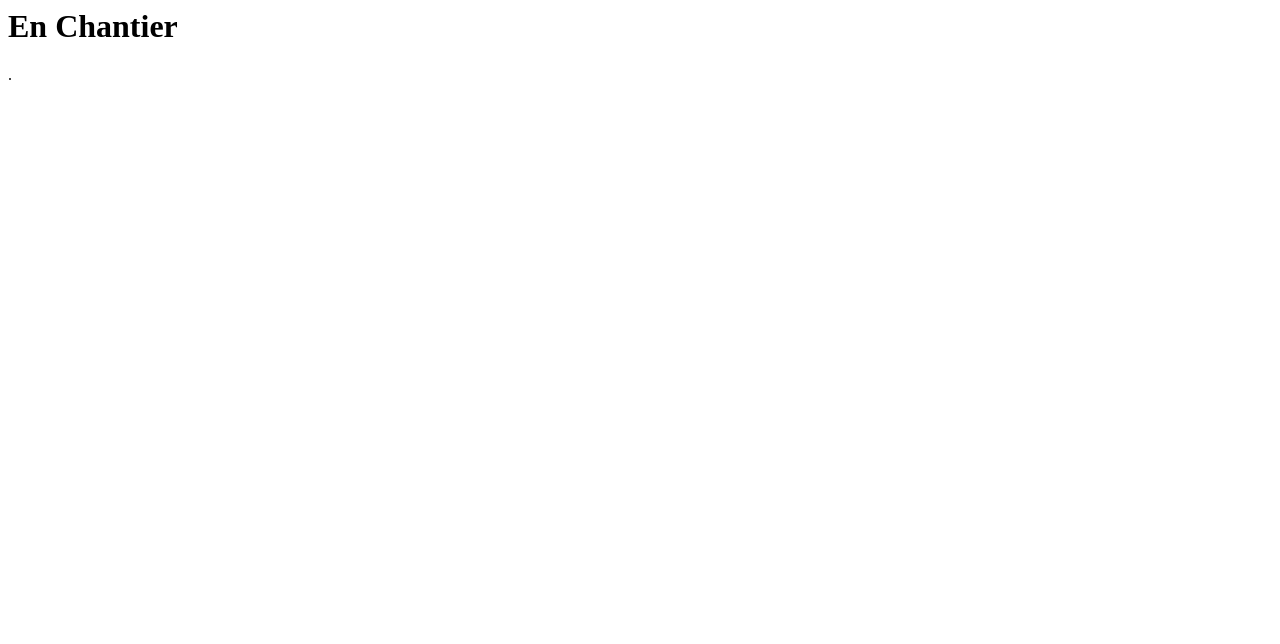
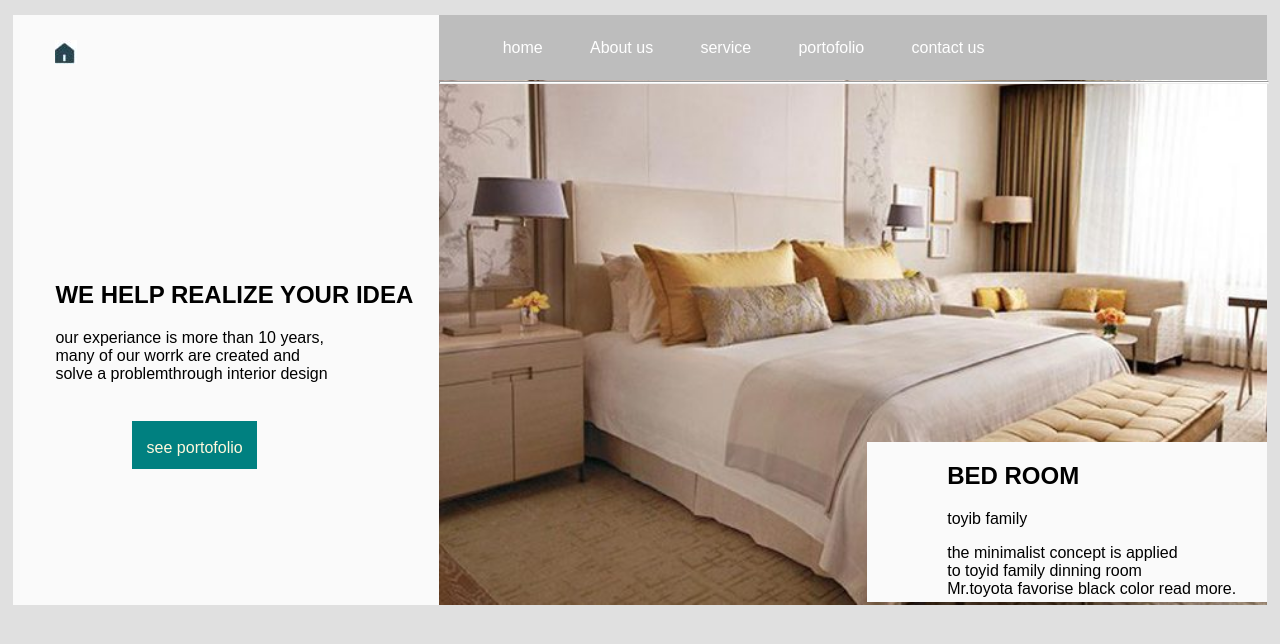
Before and after one commit to devweb21/maquette1, a plain HTML site: page index.html in a window 1280 px wide. Drawn offline with Linux system fonts and the light colour scheme.

Commit message:
première maquette

```diff
--- a/index.html
+++ b/index.html
@@ -1,10 +1,159 @@
-<!DOCTYPE>
-<html>
+<!DOCTYPE html>
+<html lang="en">
 <head>
-<title>
-hotel</title>
+    <meta charset="UTF-8">
+    <meta http-equiv="X-UA-Compatible" content="IE=edge">
+    <meta name="viewport" content="width=device-width, initial-scale=1.0">
+    <title>HOTEL</title>
+    <style>
+        body{
+            font-family: arial;
+            margin:0;
+            padding:0;
+            overflow:hidden;
+            background-color:#e0e0e0;
+            font-family:arial;
+            width:100%;
+            height: 100%;
+
+        }
+        ul{
+            display: flex;
+            margin-left:0;
+            background-color:#bdbdbd;
+            margin-top:0px;
+           /* border: solid;*/
+        }
+
+        li{
+
+            list-style: none;
+            color: white;
+            cursor: pointer;
+            margin:3%;
+            /*border: solid;*/
+            float: right;
+        }
+
+        .hr{
+            bottom-width:200px;
+            border: solid;
+
+        }
+        .see{
+            background-color: teal;
+            width: 125px;
+            height: 30px;
+            color: cornsilk;
+            text-align: center;
+            margin-left: 20%;
+            margin-top: 10%;
+            padding-top:18px;
+            cursor: pointer;
+
+        }
+
+        .parent{
+            display: flex;
+            margin-left: 2%;
+            margin-right: 2%;
+            background-color: rgb(250, 244, 250);
+            margin:auto;
+            width:98%;
+            height: 590px;
+            margin-top:15px;
+            /*border: solid;*/
+        }
+
+
+        .salle{
+            background-color:#fafafa;
+            height:160px;
+            width: 400px;
+            margin-top:350px;
+            float: right;
+            /*border: solid;*/
+        }
+        hr{
+           background-color: white;
+            width: 100%;
+            height: 1px;
+            margin-top: -15px;
+
+        }
+
+
+            /*bloc gauche de text*/
+        .enfant-1{
+            width:35%;
+            background-color:#fafafa;
+        }
+
+        /*bloc droit d'image'*/
+        .enfant-2{
+            background-image: url(htl.jpg);
+            background-repeat:no-repeat;
+            background-size: cover;
+            background-origin: content-box;
+            width: 68%;
+        }
+        .petit-enfant1{
+            margin-top:50%;
+            margin-left: 10%;
+        }
+
+        h2{
+            text-transform: uppercase;
+        }
+
+        .saisi{
+            margin-left: 20%;
+        }
+        .home{
+            margin-left: 10%;
+            margin-top: 25px;
+            cursor:pointer;
+        }
+    </style>
 </head>
 <body>
-<h1>En Chantier</h1>
-</body>.
+    <div class="parent">
+        <div class="enfant-1">
+            <img src="ichome.JPG" class="home" alt=" icone home">
+            <div class="petit-enfant1">
+                <h2>we Help realize your idea</h2>
+                 our experiance is more than 10 years,<br>
+                many of our worrk are created and <br> solve
+                a problemthrough interior design  <br>
+
+                <div class="see">
+                    see portofolio
+                </div>
+            </div>
+        </div>
+        <div class="enfant-2">
+            <header>
+                <ul>
+                    <li>home</li>
+                    <li>About us</li>
+                    <li>service</li>
+                    <li>portofolio</li>
+                    <li>contact us</li>
+
+                </ul>
+                <hr>
+            </header>
+
+                    <div class="salle">
+                        <div class="saisi">
+                            <h2>Bed room</h2>
+                            <p>toyib family</p>
+                            the minimalist concept is applied <br> to toyid family dinning room <br>
+                            Mr.toyota favorise black color read more.
+                        </div>
+                    </div>
+
+        </div>
+    </div>
+</body>
 </html>
```
Also changed, not shown: htl.jpg (added), ichome.JPG (added), ichome.png (added).
